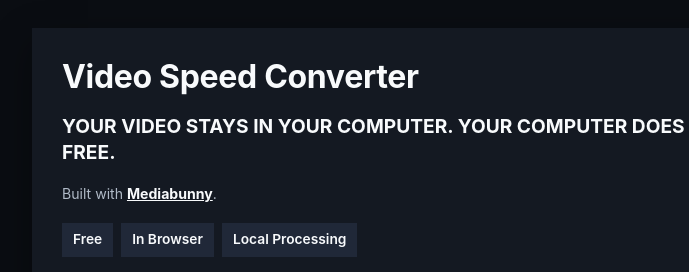
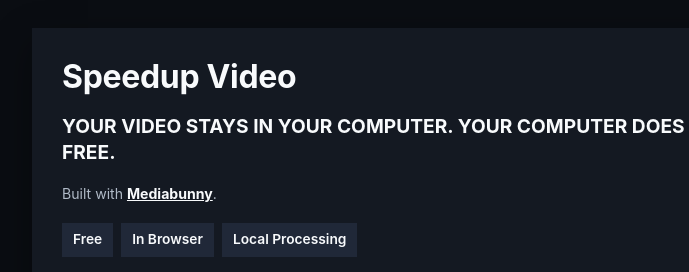
Before and after one commit to shametim/speed-up-video, a plain HTML site: page index.html in a window 1280 px wide. Shown: the top 272 px of the page, 158-847 px from the left. Drawn offline with Linux system fonts and the light colour scheme.

Commit message:
Rename page title to Speedup Video

```diff
--- a/index.html
+++ b/index.html
@@ -3,7 +3,7 @@
 <head>
     <meta charset="UTF-8">
     <meta name="viewport" content="width=device-width, initial-scale=1.0">
-    <title>5x Video Speed Up (Mediabunny)</title>
+    <title>Speedup Video</title>
     <style>
         :root {
             --bg: #0a0d12;
@@ -311,7 +311,7 @@
 
     <div class="container">
         <div class="topbar">
-            <h1>Video Speed Converter</h1>
+            <h1>Speedup Video</h1>
             <div class="top-actions">
                 <a class="icon-btn" href="https://github.com/shametim/speedup-video" target="_blank" rel="noopener noreferrer" aria-label="View GitHub repository">
                     <svg viewBox="0 0 16 16" aria-hidden="true">
```
